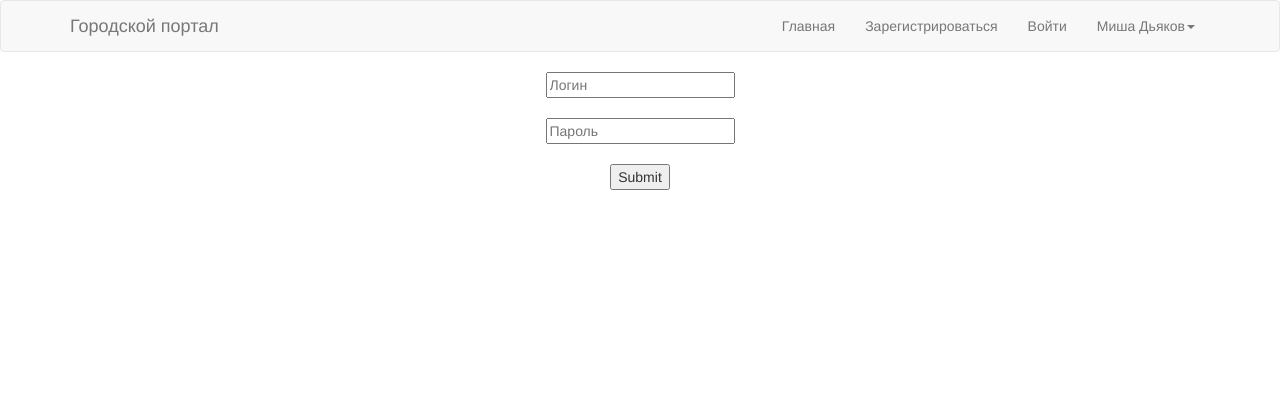
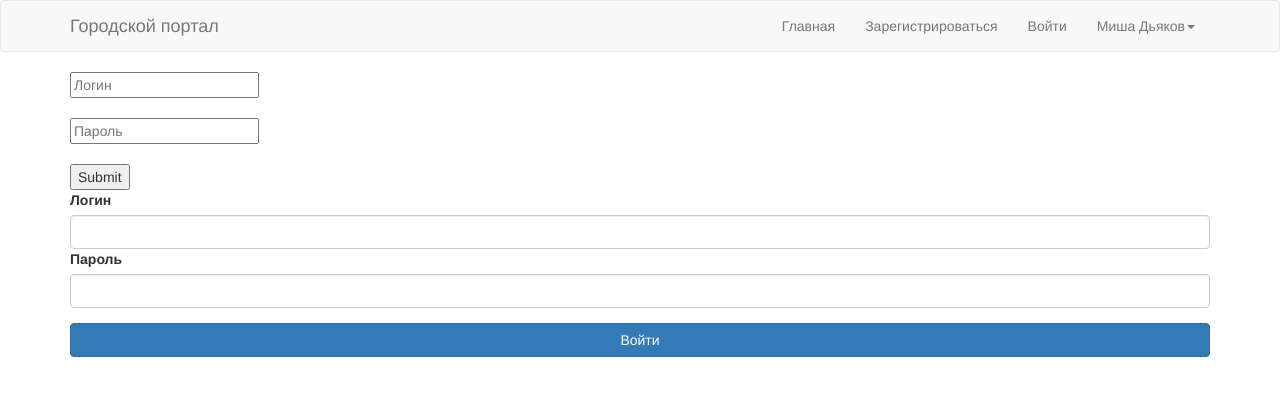
Before and after one commit to Diaker/cityportal, a PHP site: page /login.php in a window 1280 px wide. Shown: the top 396 px of the page. Run offline with PHP 8.4, Linux system fonts and the light colour scheme; the visitor is signed in with stand-in values (Sample User, id 1); data comes from the database, SQL or seed files in the repository.

Commit message:
login redesign

```diff
--- a/login.php
+++ b/login.php
@@ -1,11 +1,20 @@
 <? require "navbar.php" ?>
 <div class="container">
-    <center>
-        <form action="/php/login.php" method="post">
-            <input type="text" name="login" placeholder="Логин"> <br><br>
-            <input type="password" name="password" placeholder="Пароль"> <br><br>
-            <input type="submit" name="go">
-        </form>
-    </center>
+    <form action="/php/login.php" method="post">
+        <input type="text" name="login" placeholder="Логин"> <br><br>
+        <input type="password" name="password" placeholder="Пароль"> <br><br>
+        <input type="submit" name="go">
+    </form>
+    <form action="/php/login.php">
+        <div >
+            <label for="login">Логин</label>
+            <input type="text" class="form-control" id="login" aria-describedby="login" name="login">
+        </div>
+        <div class="form-group">
+            <label for="password">Пароль</label>
+            <input type="password" class="form-control" id="password" name="password">
+        </div>
+        <button type="submit" class="btn btn-primary btn-block">Войти</button>
+    </form>
 </div>
 <? require "footer.php" ?>
```
